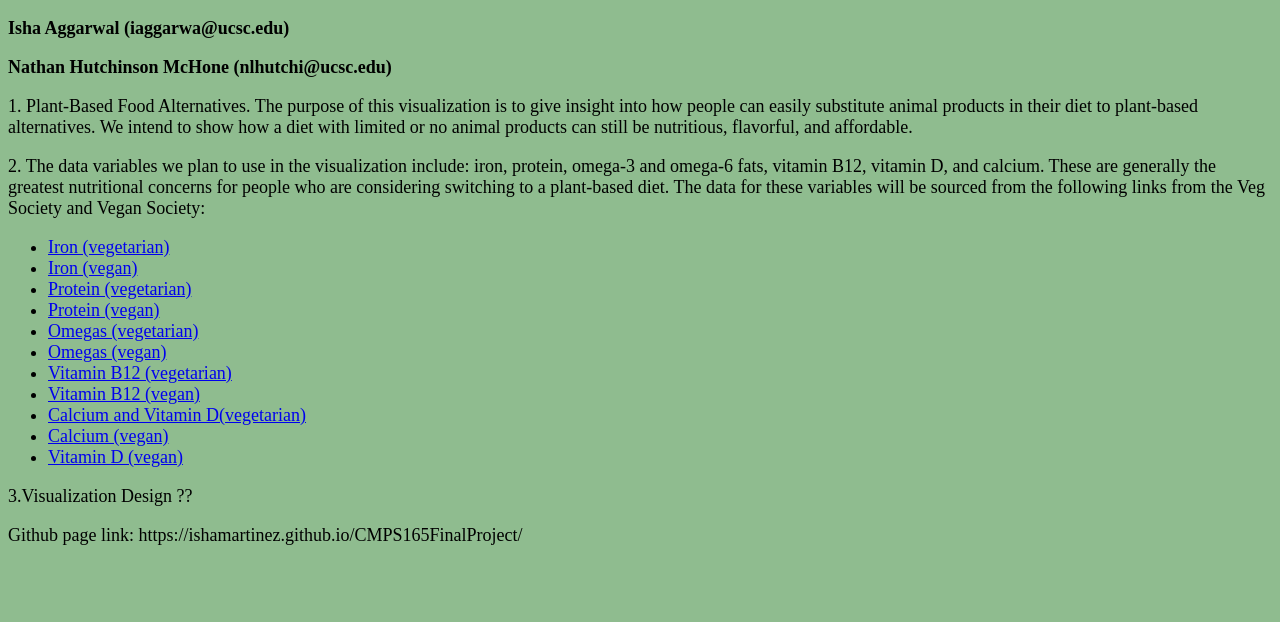
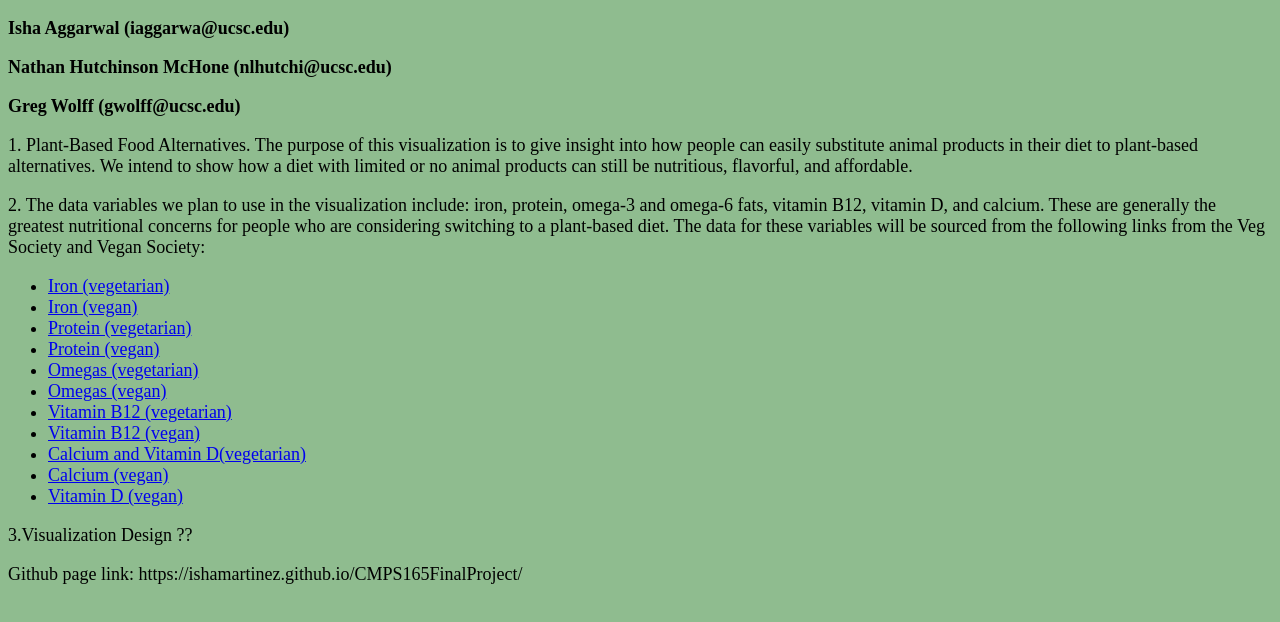
Before and after one commit to ishamartinez/CMPS165FinalProject, a plain HTML site: page index.html in a window 1280 px wide. Drawn offline with nearby package versions, Linux system fonts and the light colour scheme.

Commit message:
Update index.html

```diff
--- a/index.html
+++ b/index.html
@@ -9,6 +9,7 @@
     <body>
         <p><b>Isha Aggarwal (iaggarwa@ucsc.edu)</b></p>
         <p><b>Nathan Hutchinson McHone (nlhutchi@ucsc.edu)</b></p>
+        <p><b>Greg Wolff (gwolff@ucsc.edu)</b></p>
 
         <p>1. Plant-Based Food Alternatives. The purpose of this visualization is to give insight into how people can easily substitute animal products in their diet to plant-based alternatives. We intend to show how a diet with limited or no animal products can still be nutritious, flavorful, and affordable. </p>
 
```
